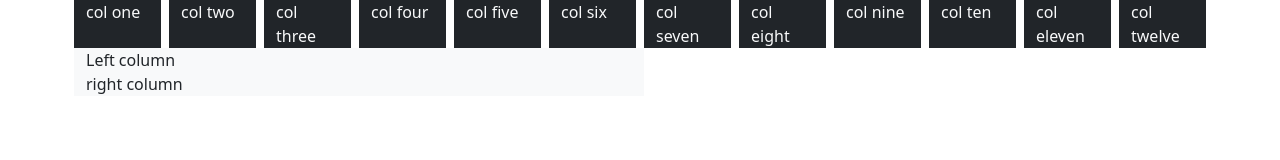
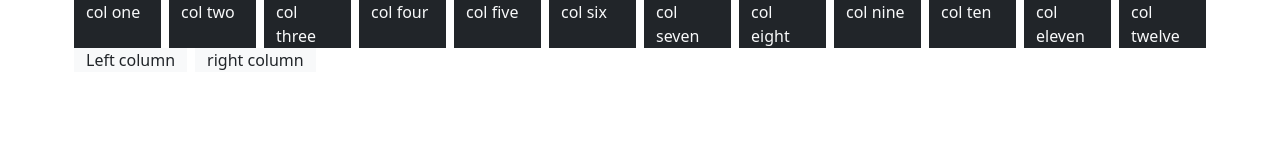
Before and after one commit to KatrinaKing/bootstrap_deploy, a plain HTML site: page grid.html in a window 1280 px wide. Drawn offline with nearby package versions, Linux system fonts and the light colour scheme.

Commit message:
column auto width

```diff
--- a/grid.html
+++ b/grid.html
@@ -49,10 +49,10 @@
             </div>
         </div>
         <div class="row">
-            <div class="col col-sm-6 bg-light mx-1">
+            <div class="col col-auto bg-light mx-1">
                 Left column
             </div>
-            <div class="col col-sm-6 bg-light mx-1">
+            <div class="col col-auto bg-light mx-1">
                 right column
             </div>
         </div>
```
